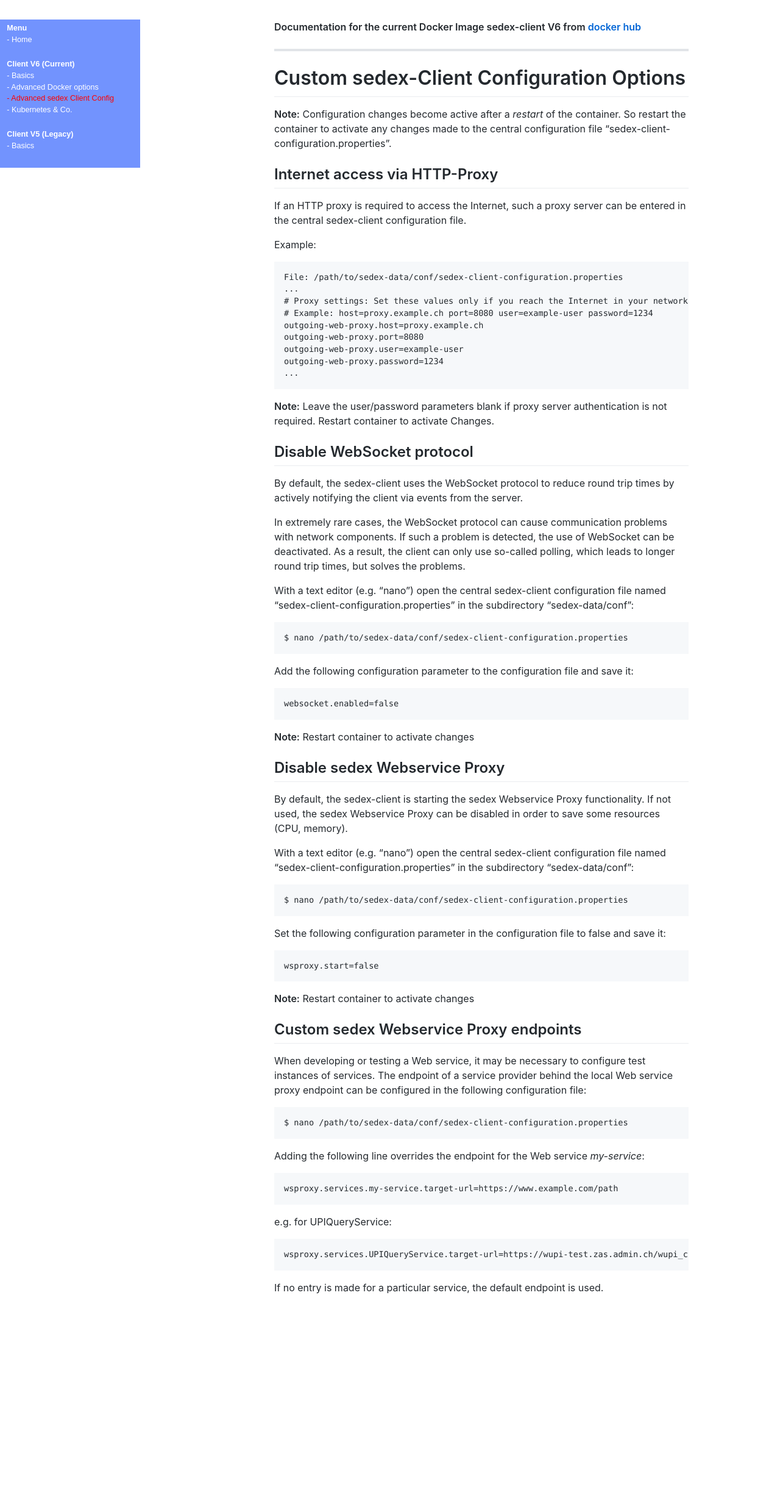
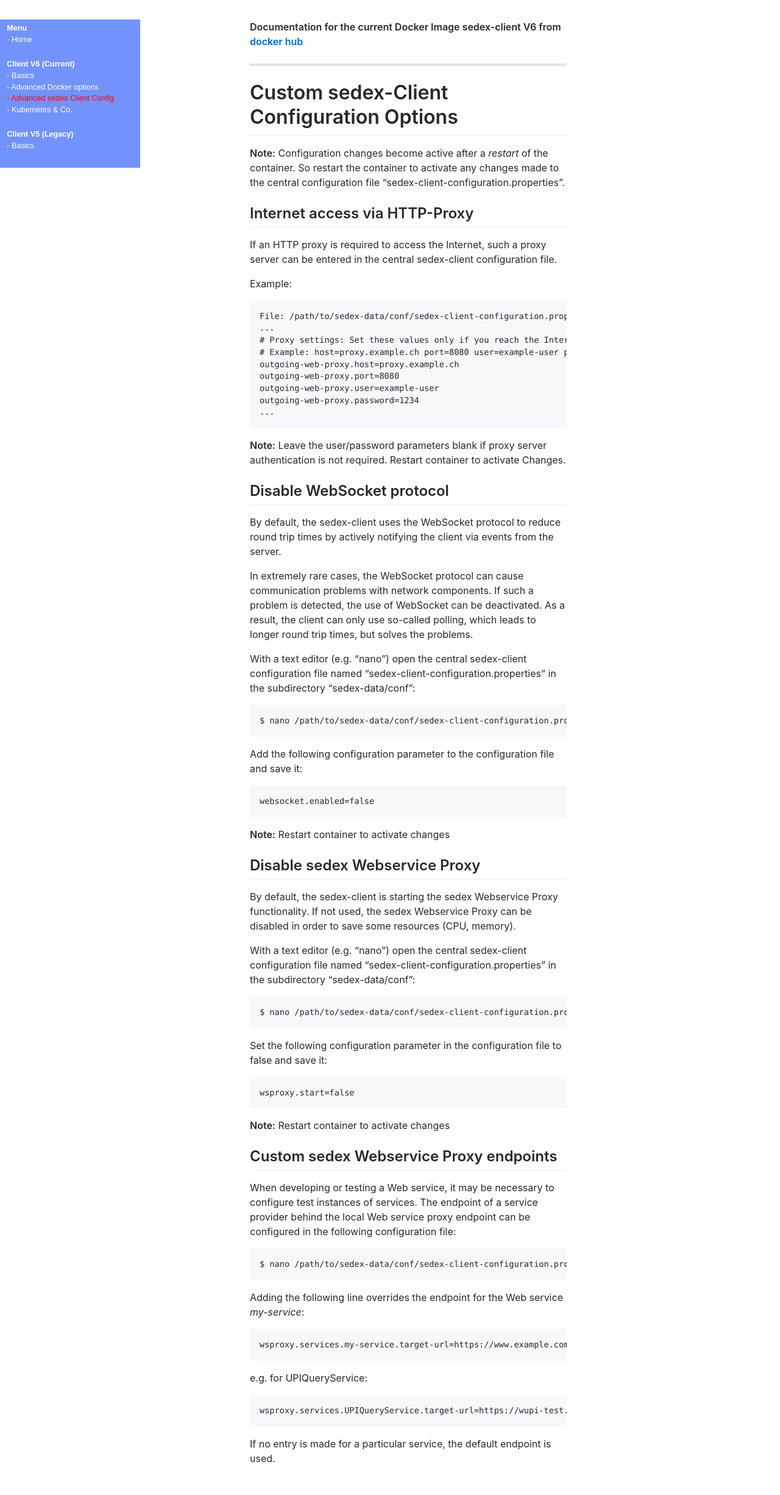
Before and after one commit to sedexch/sedexch.github.io, a Jekyll site: the page built from v6/sedex-client-configuration-options.md, in a window 1280 px wide. Shown: the whole page at 61% size. Built offline with Jekyll 4.4.1, drawn with Linux system fonts in a browser that asks for light colours; our own code applies the rules of GitHub Pages for plain Markdown files; before the commit the page ends 2171 px from its top, so only the background shows below that.

Commit message:
SEDEX-3166: Edits

```diff
--- a/_layouts/default.html
+++ b/_layouts/default.html
@@ -38,7 +38,7 @@
 
 <div class="container-lg px-3 my-5 markdown-body">
 
-        <section style="margin-left: 300px" >
+        <section style="margin-left: 260px; margin-right: 200px" >
             {{ content }}
         </section>
 
```
